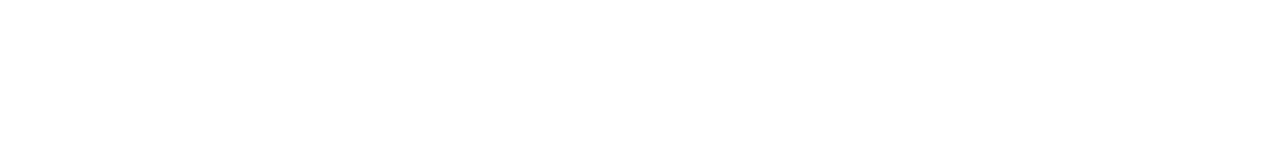
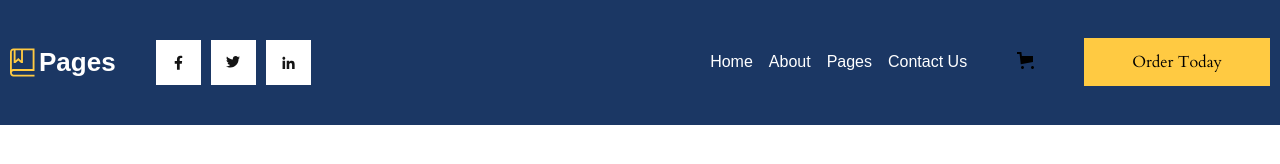
Before and after one commit to Anastasia951/book-shop, a website built with webpack: page src/index.html in a window 1280 px wide. Built offline with nearby package versions, Linux system fonts and the light colour scheme; files whose address does not match are found by name.

Commit message:
add header

```diff
--- a/src/index.html
+++ b/src/index.html
@@ -4,10 +4,46 @@
     <meta charset="UTF-8" />
     <meta http-equiv="X-UA-Compatible" content="IE=edge" />
     <meta name="viewport" content="width=device-width, initial-scale=1.0" />
+    <link rel="preconnect" href="https://fonts.googleapis.com" />
+    <link rel="preconnect" href="https://fonts.gstatic.com" crossorigin />
+    <link
+      href="https://fonts.googleapis.com/css2?family=Cardo:ital,wght@0,400;0,700;1,400&display=swap"
+      rel="stylesheet"
+    />
     <title>Document</title>
   </head>
   <body>
-    <header></header>
+    <header class="header">
+      <div class="container">
+        <div class="header__info">
+          <a href="/" class="header__logo">
+            <img src="./assets/logo.svg" alt="" />
+            <h1 class="header__text">Pages</h1>
+          </a>
+          <div class="header__social">
+            <a href="" class="header__social--item"
+              ><img src="./assets/facebook.svg" alt=""
+            /></a>
+            <a href="" class="header__social--item"
+              ><img src="./assets/twitter.svg" alt=""
+            /></a>
+            <a href="" class="header__social--item"
+              ><img src="./assets//linkedIn.svg" alt=""
+            /></a>
+          </div>
+        </div>
+        <div class="header__menu menu">
+          <ul class="menu-list">
+            <li><a href="">Home</a></li>
+            <li><a href="">About</a></li>
+            <li><a href="">Pages</a></li>
+            <li><a href="">Contact Us</a></li>
+          </ul>
+          <a href=""><img src="./assets/cart.svg" alt="" /></a>
+          <button class="menu-buy button button--primary">Order Today</button>
+        </div>
+      </div>
+    </header>
     <main></main>
     <footer></footer>
   </body>
--- a/src/index.js
+++ b/src/index.js
@@ -1,2 +1,3 @@
 import 'normalize.css'
 import './styles/main.scss'
+import './styles/header.scss'
--- /dev/null
+++ b/src/styles/_variables.scss
@@ -0,0 +1,4 @@
+$info: #ffca42;
+$primary: #1b3764;
+$secondary: #f4f8ff;
+$laptop: 1024px;
--- /dev/null
+++ b/src/styles/header.scss
@@ -0,0 +1,64 @@
+@import 'variables';
+.header {
+  background-color: $primary;
+  padding: 2rem 0;
+  .container {
+    display: flex;
+    justify-content: space-between;
+    gap: 2rem;
+  }
+  &__logo {
+    display: flex;
+    gap: 4px;
+  }
+  &__text {
+    font-family: 'Arial';
+    color: white;
+    font-size: 26px;
+    @media (max-width: $laptop) {
+      display: none;
+    }
+  }
+  &__info {
+    display: flex;
+    gap: calc(40rem / 16);
+    align-items: center;
+  }
+  &__social {
+    display: flex;
+    gap: calc(10rem / 16);
+    &--item {
+      display: flex;
+      justify-content: center;
+      align-items: center;
+      width: 45px;
+      height: 45px;
+      background-color: white;
+      @media (max-width: $laptop) {
+        width: 30px;
+        height: 30px;
+      }
+    }
+  }
+  &__menu {
+    display: flex;
+    align-items: center;
+    gap: calc(50rem / 16);
+    @media (max-width: $laptop) {
+      gap: calc(20rem / 16);
+    }
+    li {
+      transition: color 0.3s ease;
+      &:hover {
+        color: $info;
+      }
+    }
+  }
+  .menu-list {
+    display: flex;
+    align-items: center;
+    gap: 1rem;
+    font-family: 'Arial';
+    color: white;
+  }
+}
--- a/src/styles/main.scss
+++ b/src/styles/main.scss
@@ -1,3 +1,46 @@
+@import 'variables';
+
+* {
+  margin: 0;
+  padding: 0;
+  box-sizing: border-box;
+}
 body {
-  color: red;
+  font-family: 'Cardo';
+  font-size: 16px;
+  line-height: 1;
 }
+
+.container {
+  max-width: 1370px;
+  padding: 0 10px;
+  width: 100%;
+}
+a {
+  text-decoration: none;
+  color: inherit;
+  font: inherit;
+}
+button {
+  border: none;
+  background-color: inherit;
+  font: inherit;
+  cursor: pointer;
+}
+ul {
+  list-style: none;
+}
+
+.button--primary {
+  background-color: $info;
+}
+.button {
+  padding: 1rem 3rem;
+  @media (max-width: $laptop) {
+    padding: 0.7rem 1.7rem;
+  }
+}
+.button--outlined {
+  background-color: inherit;
+  border: 2px solid $info;
+}
```
Also changed, not shown: src/assets/cart.svg (added), src/assets/facebook.svg (added), src/assets/linkedIn.svg (added), src/assets/logo.svg (added), src/assets/twitter.svg (added), src/styles/variables.scss (deleted).
